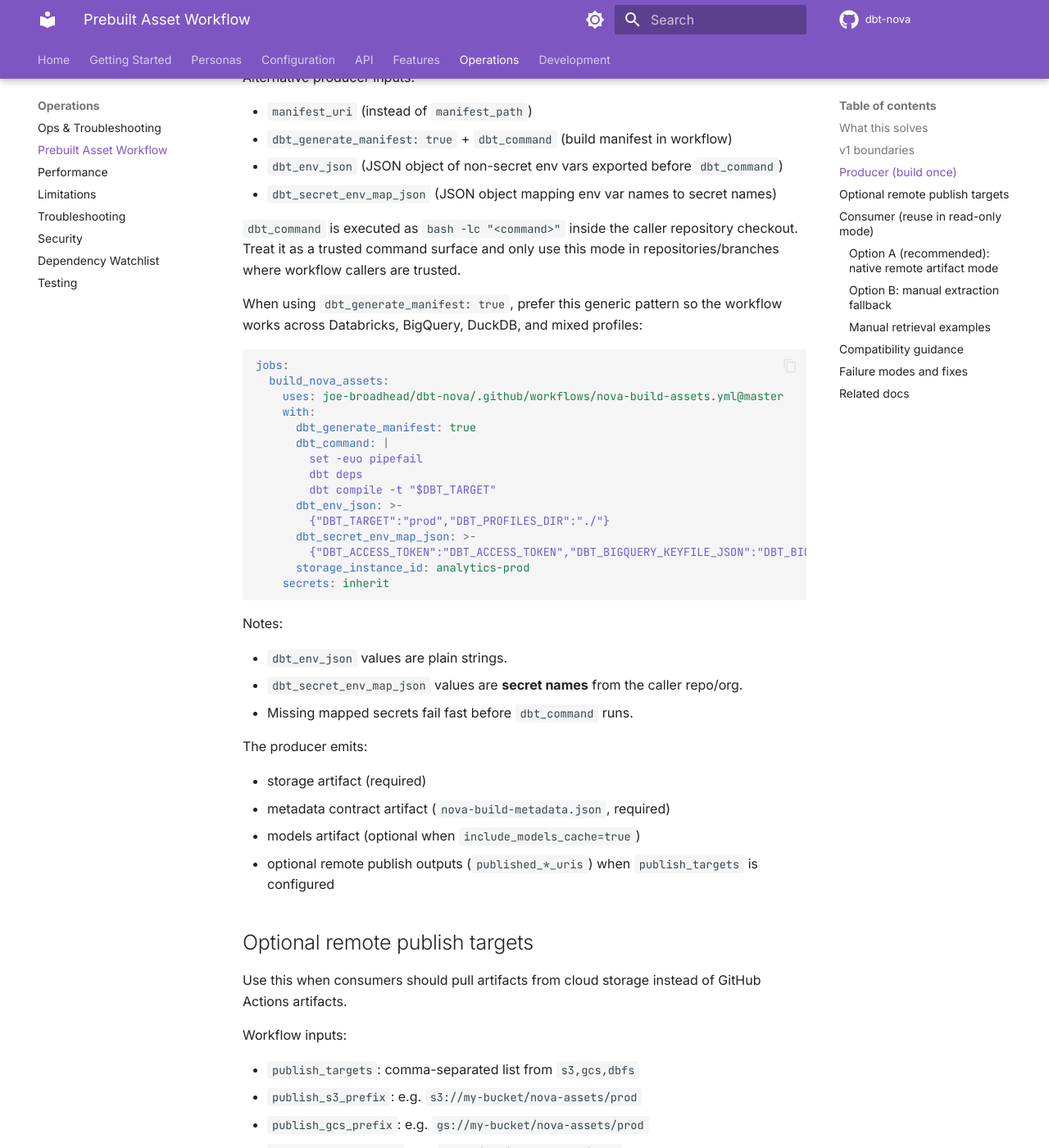
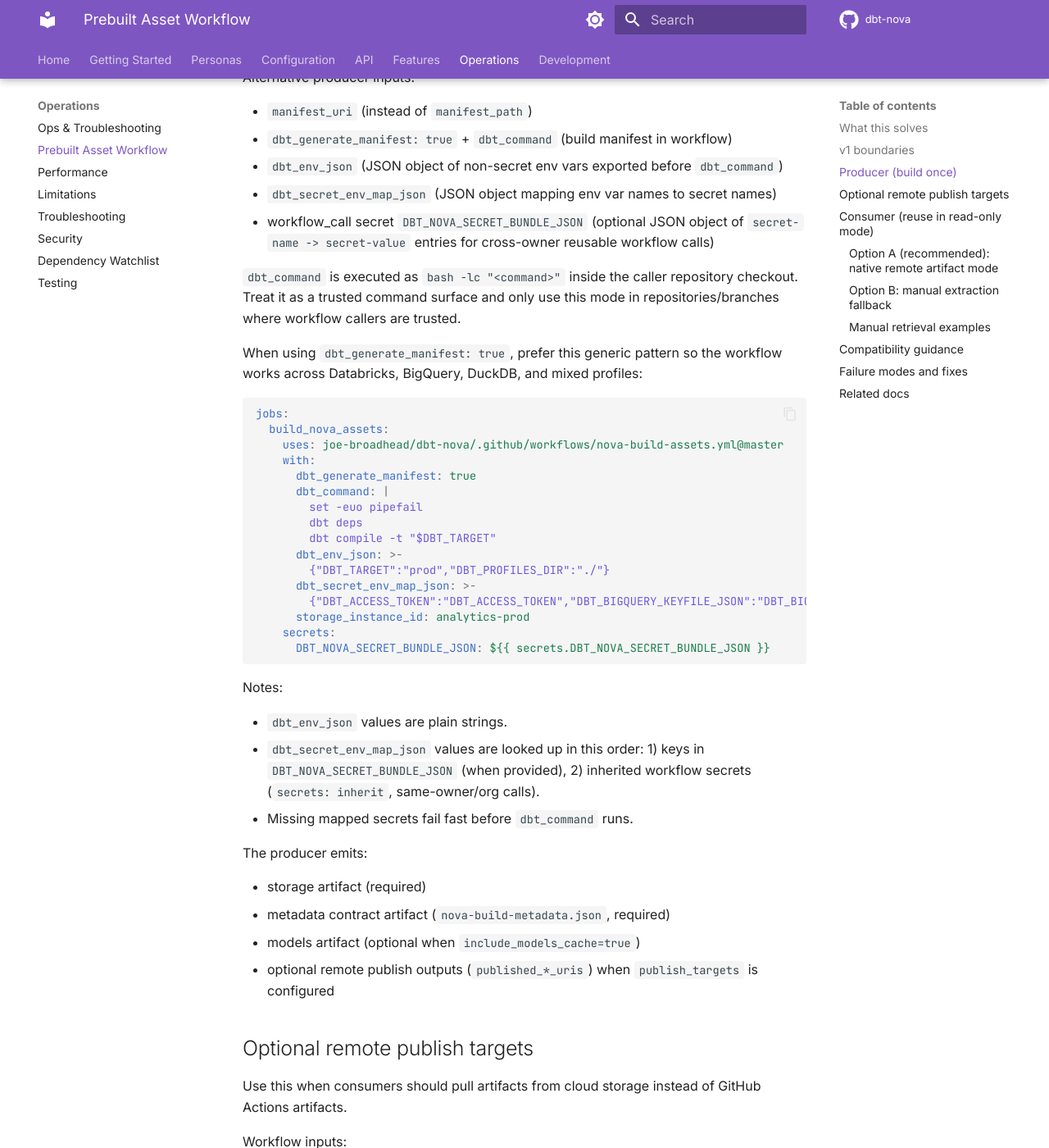
Before and after one commit to joe-broadhead/dbt-nova, an MkDocs documentation site: the page built from docs/operations/prebuilt-assets.md, in a window 1280 px wide and 1400 px high, scrolled down 1079 px. Shown: the whole window at 82% size. Built offline with MkDocs 1.6.1 and Material for MkDocs 9.7.7, drawn with Linux system fonts in a browser that asks for light colours; comment, search, counter and statistics services are not loaded.

Commit message:
ci: support generic secret bundle pass-through for reusable dbt env mapping (#97)
* ci: support generic secret bundle for reusable dbt env mapping

* ci: mask mapped secret values before dbt command

````diff
--- a/docs/operations/prebuilt-assets.md
+++ b/docs/operations/prebuilt-assets.md
@@ -45,6 +45,8 @@
 - `dbt_generate_manifest: true` + `dbt_command` (build manifest in workflow)
 - `dbt_env_json` (JSON object of non-secret env vars exported before `dbt_command`)
 - `dbt_secret_env_map_json` (JSON object mapping env var names to secret names)
+- workflow_call secret `DBT_NOVA_SECRET_BUNDLE_JSON` (optional JSON object of
+  `secret-name -> secret-value` entries for cross-owner reusable workflow calls)
 
 `dbt_command` is executed as `bash -lc "<command>"` inside the caller
 repository checkout. Treat it as a trusted command surface and only use this
@@ -68,13 +70,16 @@
       dbt_secret_env_map_json: >-
         {"DBT_ACCESS_TOKEN":"DBT_ACCESS_TOKEN","DBT_BIGQUERY_KEYFILE_JSON":"DBT_BIGQUERY_KEYFILE_JSON"}
       storage_instance_id: analytics-prod
-    secrets: inherit
+    secrets:
+      DBT_NOVA_SECRET_BUNDLE_JSON: ${{ secrets.DBT_NOVA_SECRET_BUNDLE_JSON }}
 ```
 
 Notes:
 
 - `dbt_env_json` values are plain strings.
-- `dbt_secret_env_map_json` values are **secret names** from the caller repo/org.
+- `dbt_secret_env_map_json` values are looked up in this order:
+  1) keys in `DBT_NOVA_SECRET_BUNDLE_JSON` (when provided),
+  2) inherited workflow secrets (`secrets: inherit`, same-owner/org calls).
 - Missing mapped secrets fail fast before `dbt_command` runs.
 
 The producer emits:
````
Also changed, not shown: README.md (+4 -1 lines), docs/development/ci.md (+2 -1 lines), 1 other file.
